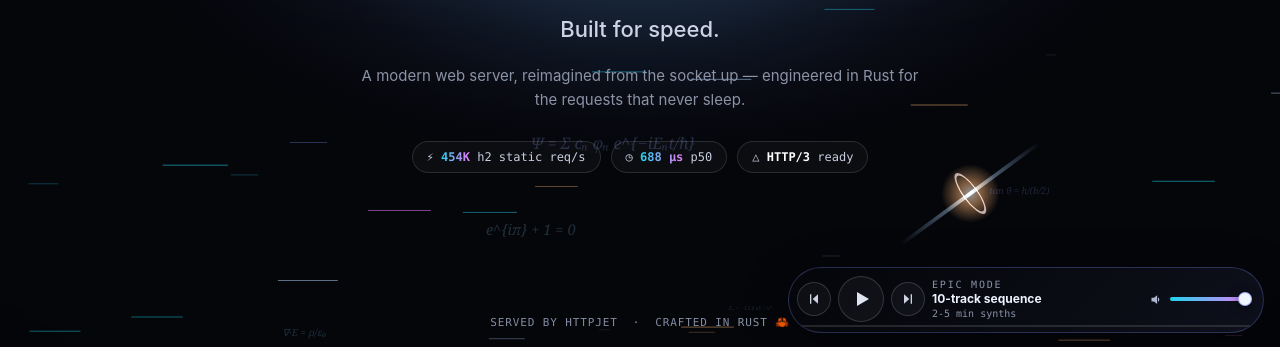
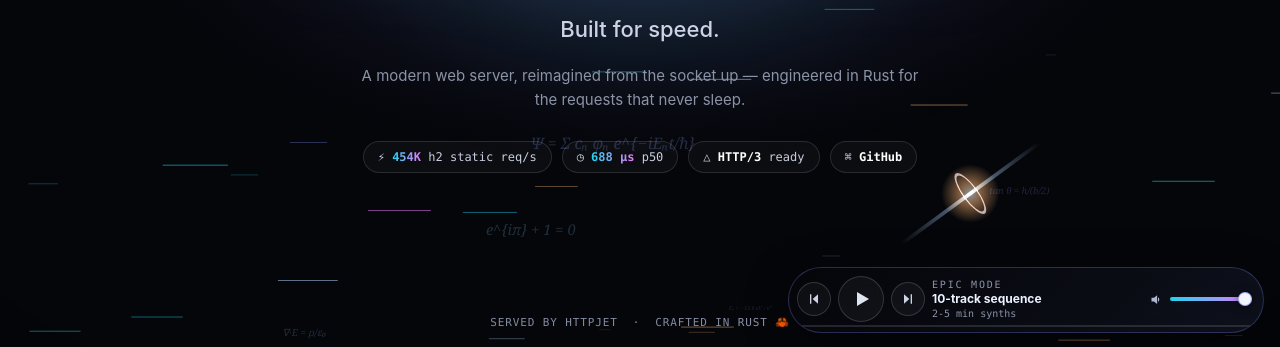
Before and after one commit to faratech/httpjet-site, a plain HTML site: page index.html in a window 1280 px wide. Shown: the part 453-800 px from the top of the page. Drawn offline with Linux system fonts and the light colour scheme.

Commit message:
chore: checkpoint production remediation work

```diff
--- a/index.html
+++ b/index.html
@@ -78,6 +78,7 @@
     <span class="chip">⚡ <b><i data-count="454000" data-suffix="">454K</i></b> h2 static req/s</span>
     <span class="chip">◷ <b><i data-count="688" data-suffix=" µs">688 µs</i></b> p50</span>
     <span class="chip">△ <b>HTTP/3</b> ready</span>
+    <a class="chip" href="https://github.com/faratech/httpjet" style="text-decoration:none">⌘ <b>GitHub</b></a>
   </div>
 
 </main>
```
